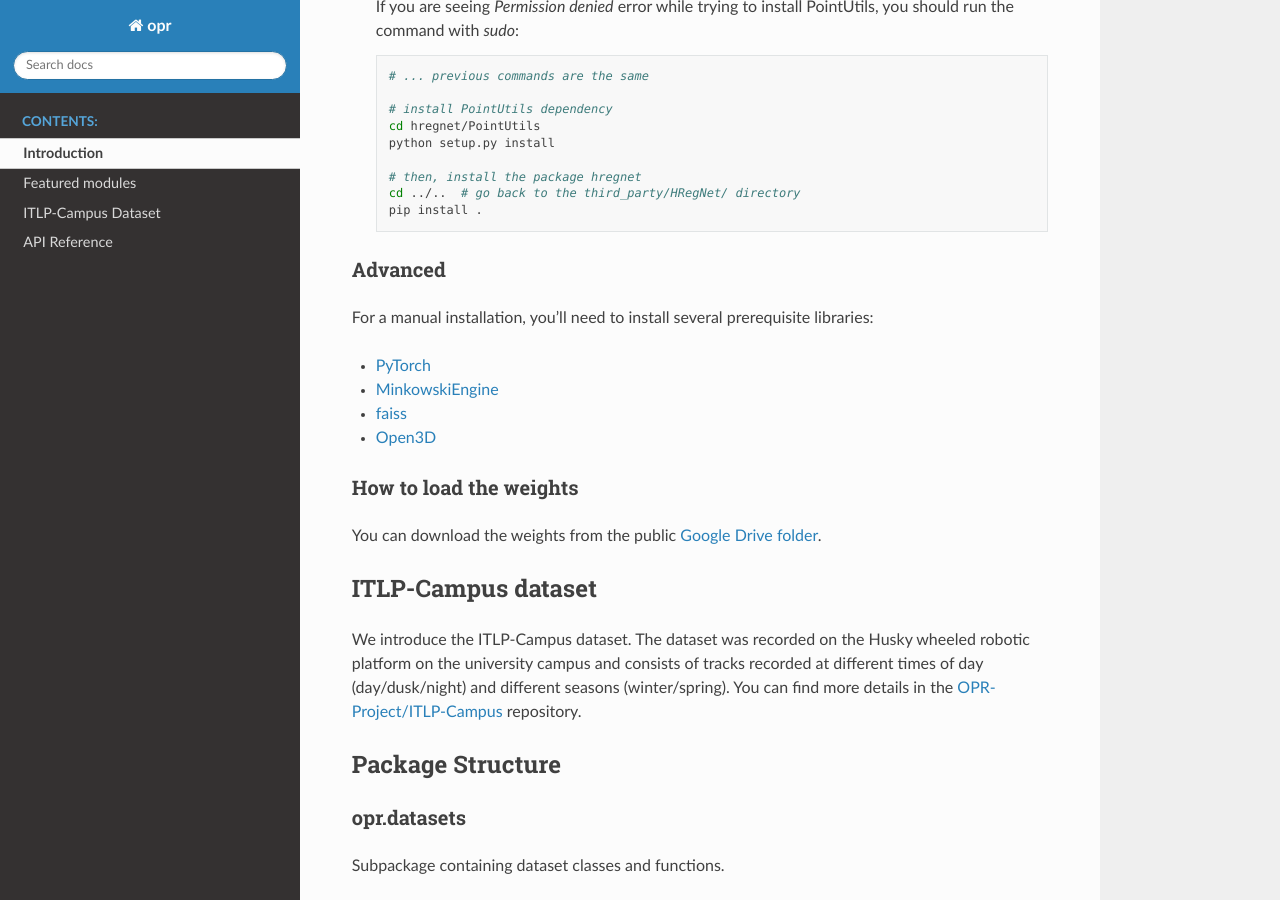
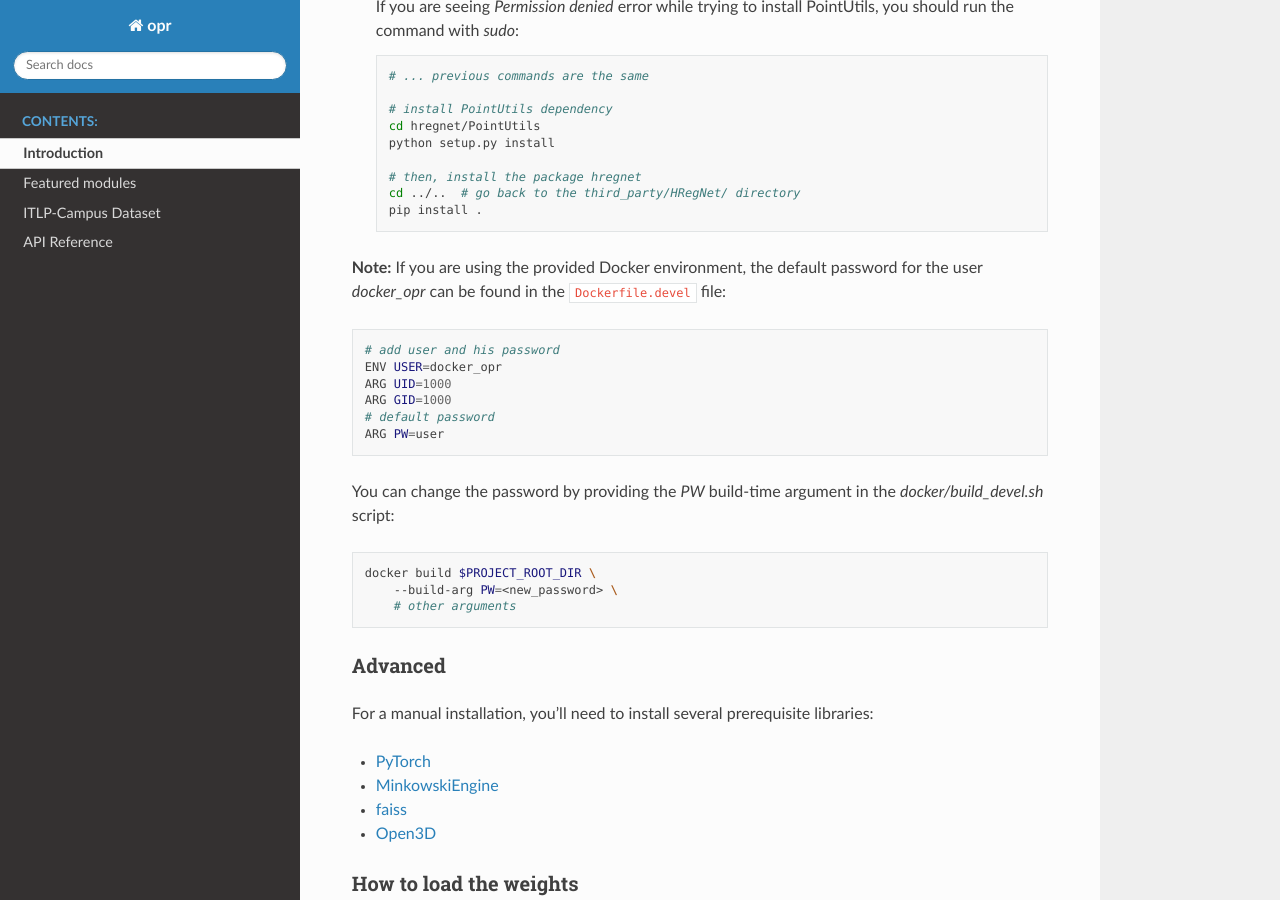
Before and after one commit to OPR-Project/OpenPlaceRecognition, a Sphinx documentation site: the page built from docs/source/index.rst, in a window 1280 px wide and 900 px high, scrolled down 3572 px. Built offline with Sphinx 7.4.7 and the Read the Docs theme 3.1.0, drawn with Linux system fonts in a browser that asks for light colours.

Commit message:
docs: add note about default sudo password

```diff
--- a/docs/source/index.rst
+++ b/docs/source/index.rst
@@ -141,6 +141,26 @@ Some modules and pipelines require third-party packages to be installed manually
      # then, install the package hregnet
      cd ../..  # go back to the third_party/HRegNet/ directory
      pip install .
+
+**Note:** If you are using the provided Docker environment,
+the default password for the user `docker_opr` can be found in the ``Dockerfile.devel`` file:
+
+.. code-block:: bash
+
+   # add user and his password
+   ENV USER=docker_opr
+   ARG UID=1000
+   ARG GID=1000
+   # default password
+   ARG PW=user
+
+You can change the password by providing the `PW` build-time argument in the `docker/build_devel.sh` script:
+
+.. code-block:: bash
+
+   docker build $PROJECT_ROOT_DIR \
+       --build-arg PW=<new_password> \
+       # other arguments
 
 
 Advanced
```
